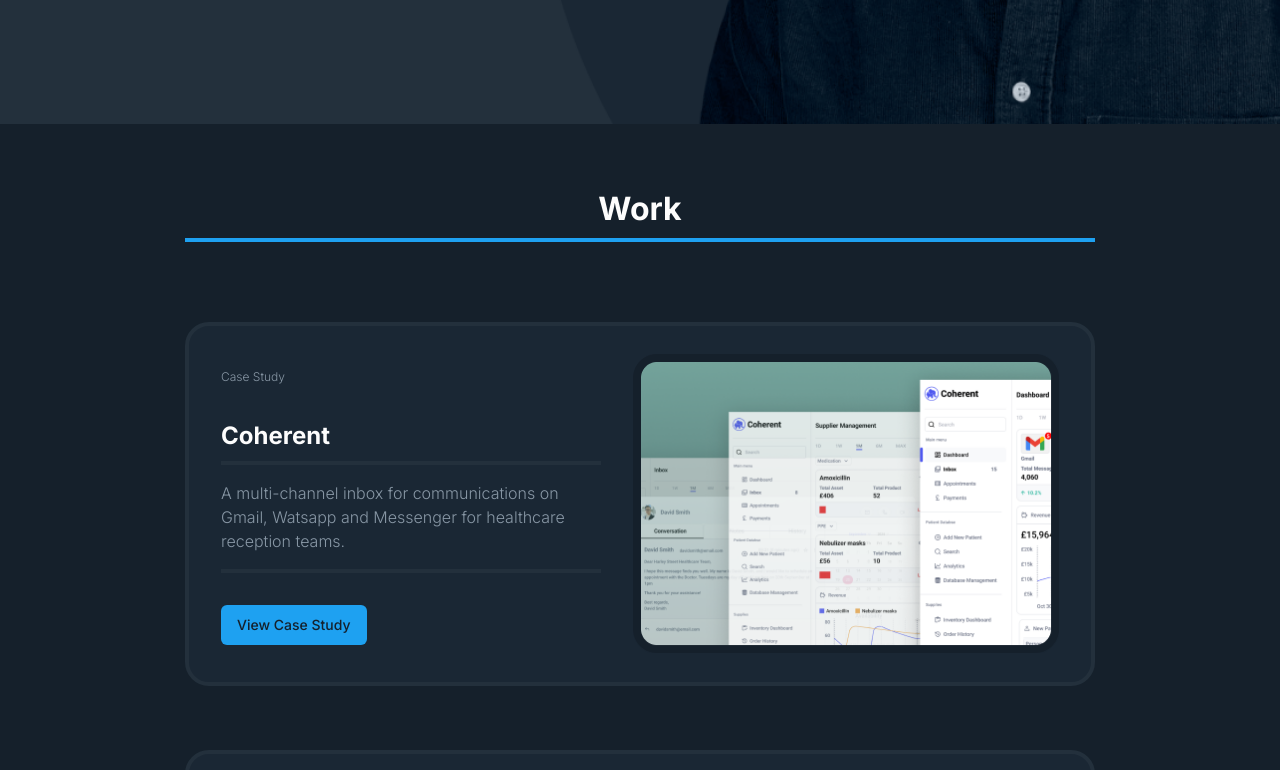
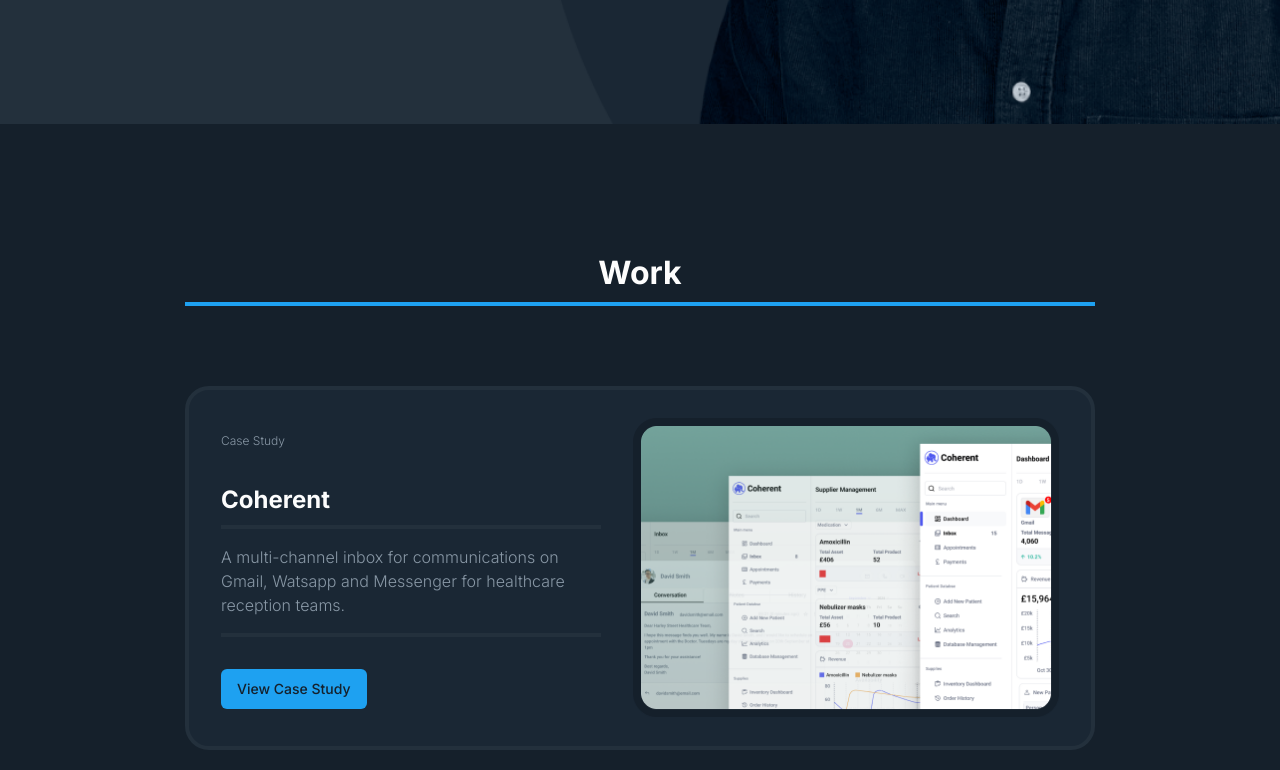
Before and after one commit to mohan-dev-ji/mv-portfolio-2024, a Next.js app: page / in a window 1280 px wide. Shown: the part 740-1510 px from the top of the page. Built offline with nearby package versions, Linux system fonts and the light colour scheme.

Commit message:
section padding adjust

```diff
--- a/src/app/page.tsx
+++ b/src/app/page.tsx
@@ -12,7 +12,7 @@
   return (
     <div className="sm:w-full w-full mx-auto">
       <Hero />
-      <div className="mx-5">
+      <div className="mx-5 mt-16">
       <Work />
       </div>
       <div className="mx-5">
```
